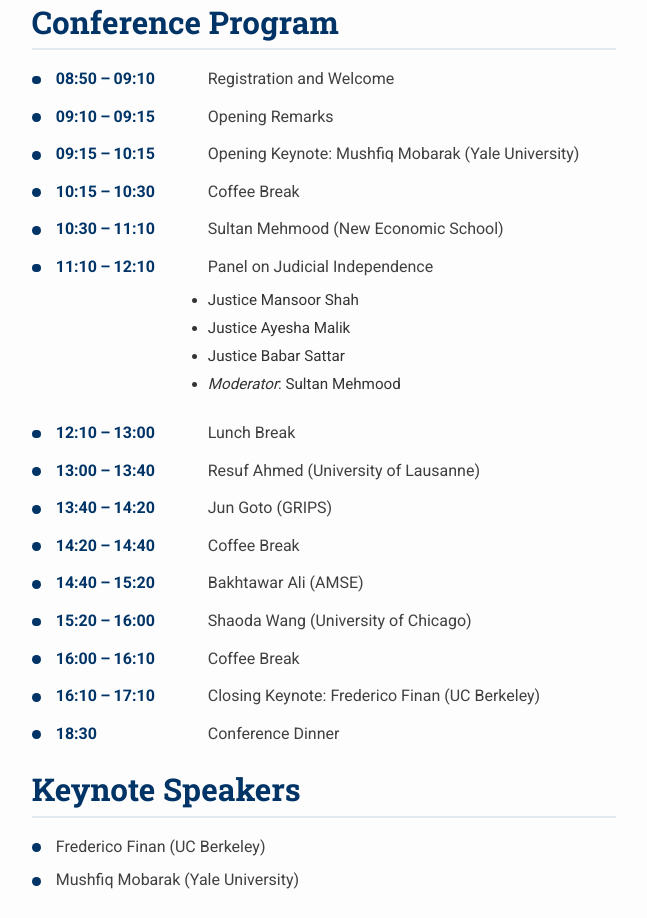
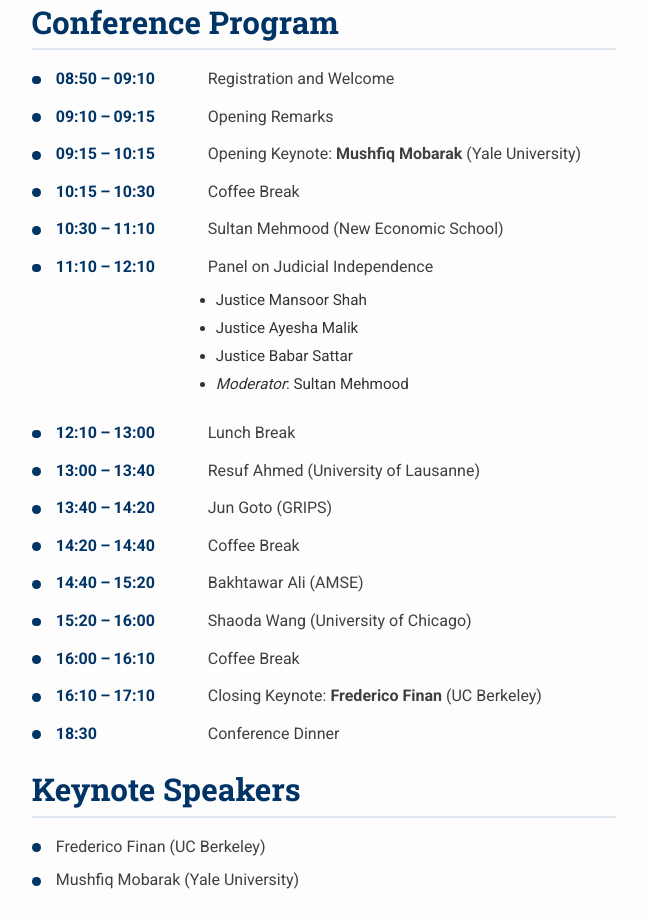
Before and after one commit to JunGoto01/tcild-2025, a plain HTML site: page index.html in a window 1280 px wide. Shown: the part 843-1761 px from the top of the page, without its empty margins (316-963 px from the left). Drawn offline with Linux system fonts and the light colour scheme.

Commit message:
revised desgin

```diff
--- a/index.html
+++ b/index.html
@@ -78,7 +78,7 @@
     <span class="event">Opening Remarks</span>
   <li>
     <span class="time">09:15 – 10:15</span>
-    <span class="event">Opening Keynote: Mushfiq Mobarak (Yale University)</span>
+    <span class="event">Opening Keynote: <strong>Mushfiq Mobarak</strong> (Yale University)</span>
   </li>
   <li>
     <span class="time">10:15 – 10:30</span>
@@ -129,7 +129,7 @@
   </li>
   <li>
     <span class="time">16:10 – 17:10</span>
-    <span class="event">Closing Keynote: Frederico Finan (UC Berkeley)</span>
+    <span class="event">Closing Keynote: <strong>Frederico Finan</strong> (UC Berkeley)</span>
   </li>
   <li>
     <span class="time">18:30</span>
--- a/index_files/main.css
+++ b/index_files/main.css
@@ -258,7 +258,7 @@ ul li::before {
 /* サブリスト（パネル内登壇者） */
 .program-list li .sub-list {
   list-style: disc;                             /* ネイティブな黒丸マーカー */
-  margin: 0.5em 0 0.5em calc(9em + 0.5em);       /* 左に 9em + 0.5em のインデント */
+  margin: 0.5em 0 0.5em calc(9em + 1em);       /* 左に 9em + 0.5em のインデント */
   padding: 0;
 }
 
```
